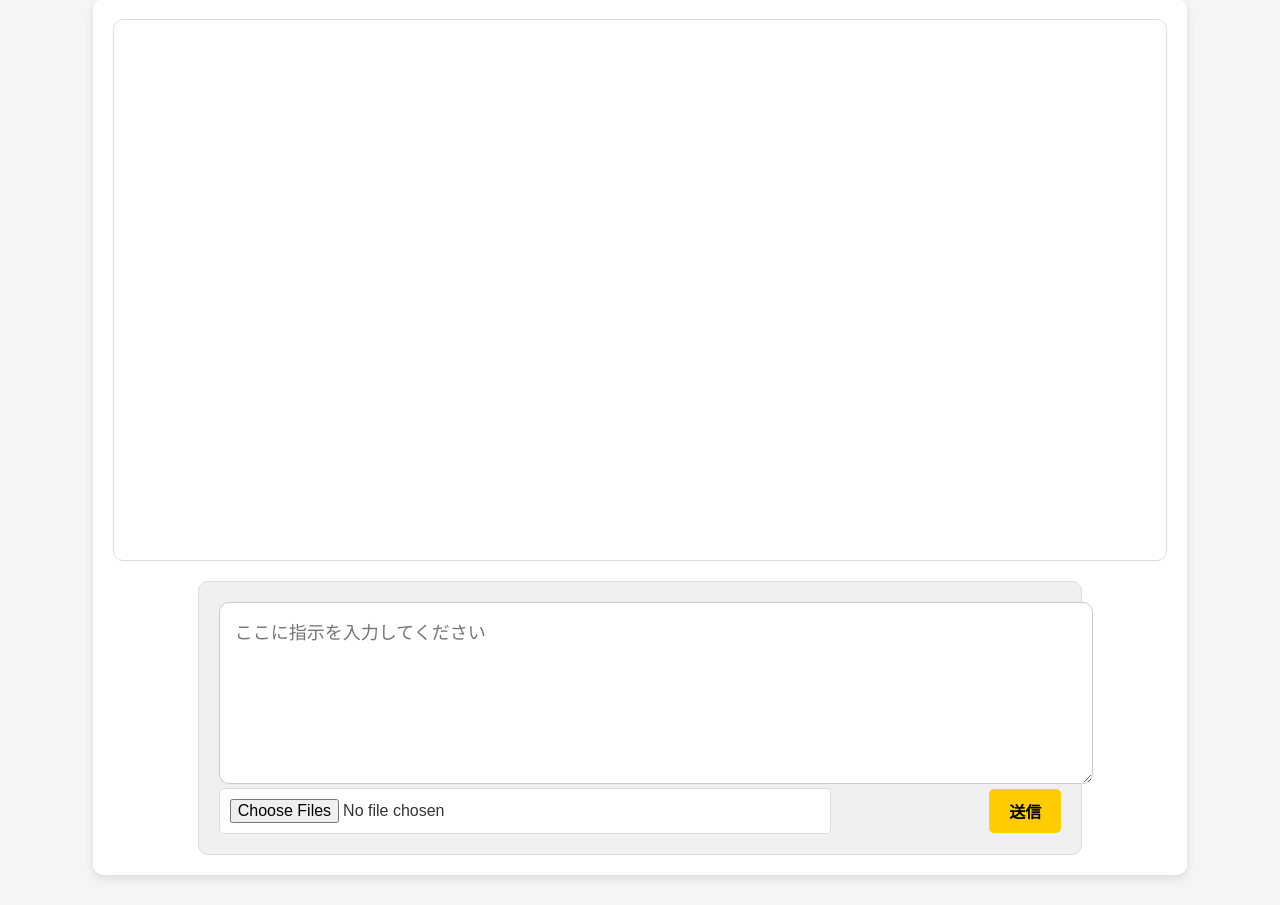
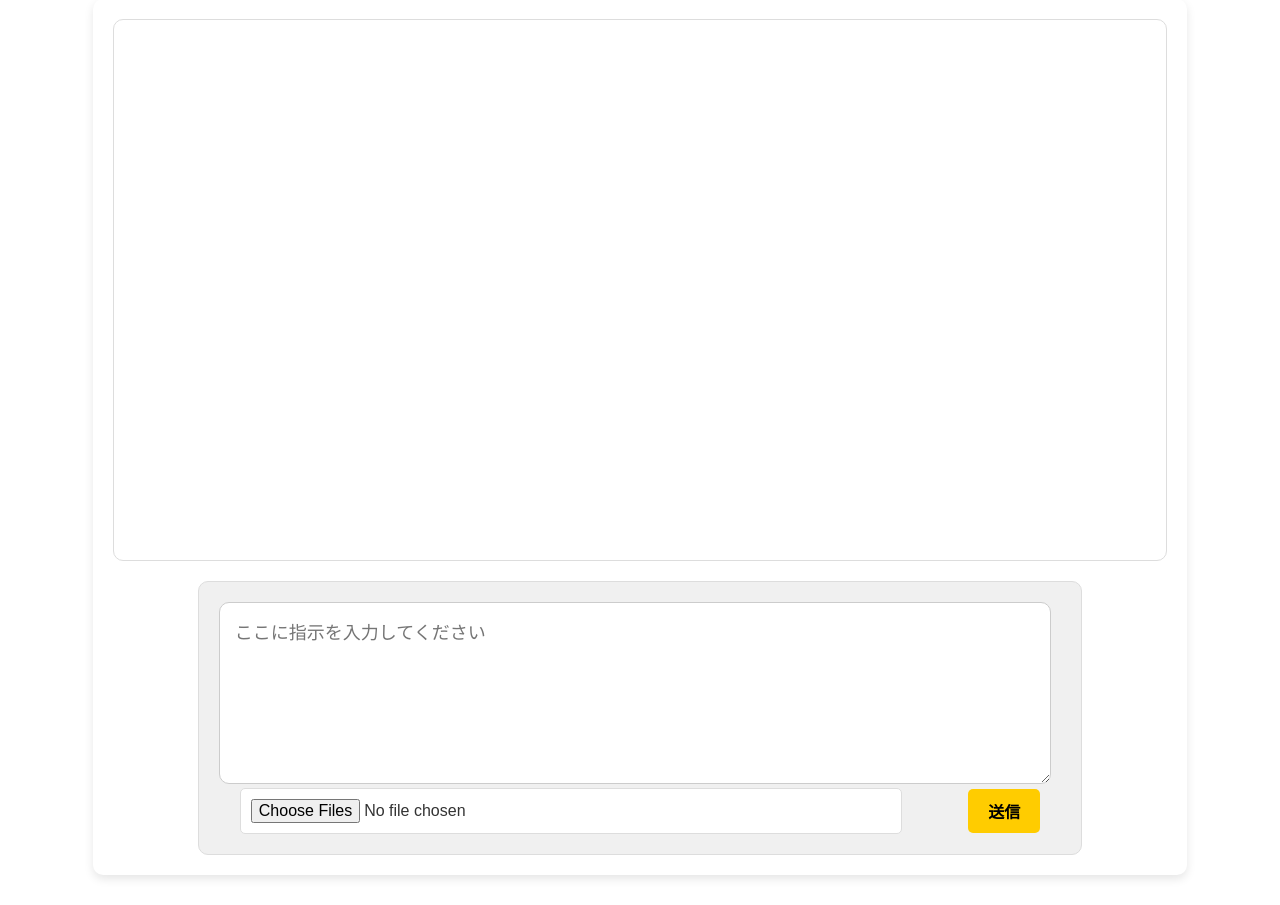
Before and after one commit to NaokiHiramatsu/Open-AI-test, a Flask app: page / in a window 1280 px wide. Shown: the part 142-1047 px from the top of the page. Run offline with Flask 2, Linux system fonts and the light colour scheme.

Commit message:
Update index.html

```diff
--- a/templates/index.html
+++ b/templates/index.html
@@ -9,7 +9,7 @@
             font-family: 'Arial', sans-serif;
             margin: 0;
             padding: 0;
-            background: #f5f5f5; /* 背景を薄いグレー */
+            background: #ffffff; /* 背景を白に変更 */
             color: #333;
         }
         .header {
@@ -79,23 +79,25 @@
             margin: 0 auto; /* 中央揃え */
         }
         textarea {
-            width: 100%; /* 枠内で左右対称 */
+            width: 95%; /* 枠内で左右対称に調整 */
             height: 150px;
             padding: 15px;
             font-size: 18px; /* フォントサイズを大きく */
             border: 1px solid #ccc;
             border-radius: 10px;
             background: #fff;
+            margin: 0 auto; /* 完全な左右揃え */
         }
         .form-footer {
             display: flex;
             justify-content: space-between;
             align-items: center;
-            width: 100%; /* 背景枠の幅に合わせる */
+            width: 95%; /* 背景枠の幅に合わせる */
+            margin: 0 auto; /* 完全に中央揃え */
         }
         input[type="file"] {
             flex: 1; /* ファイル選択エリアを広げる */
-            max-width: 70%; /* 全体のバランス調整 */
+            max-width: 80%; /* 全体のバランス調整 */
             padding: 10px;
             border: 1px solid #ddd;
             border-radius: 5px;
```
